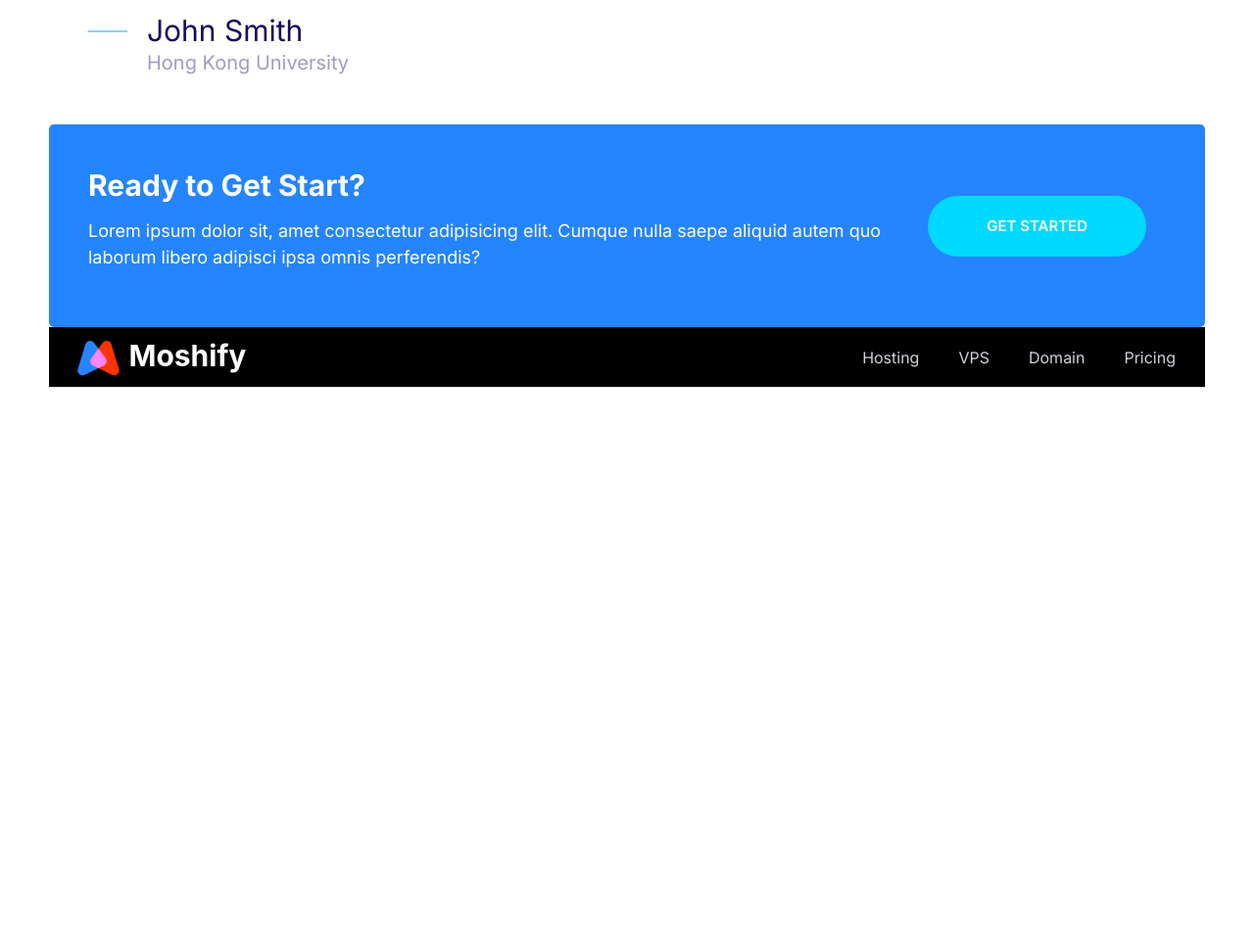
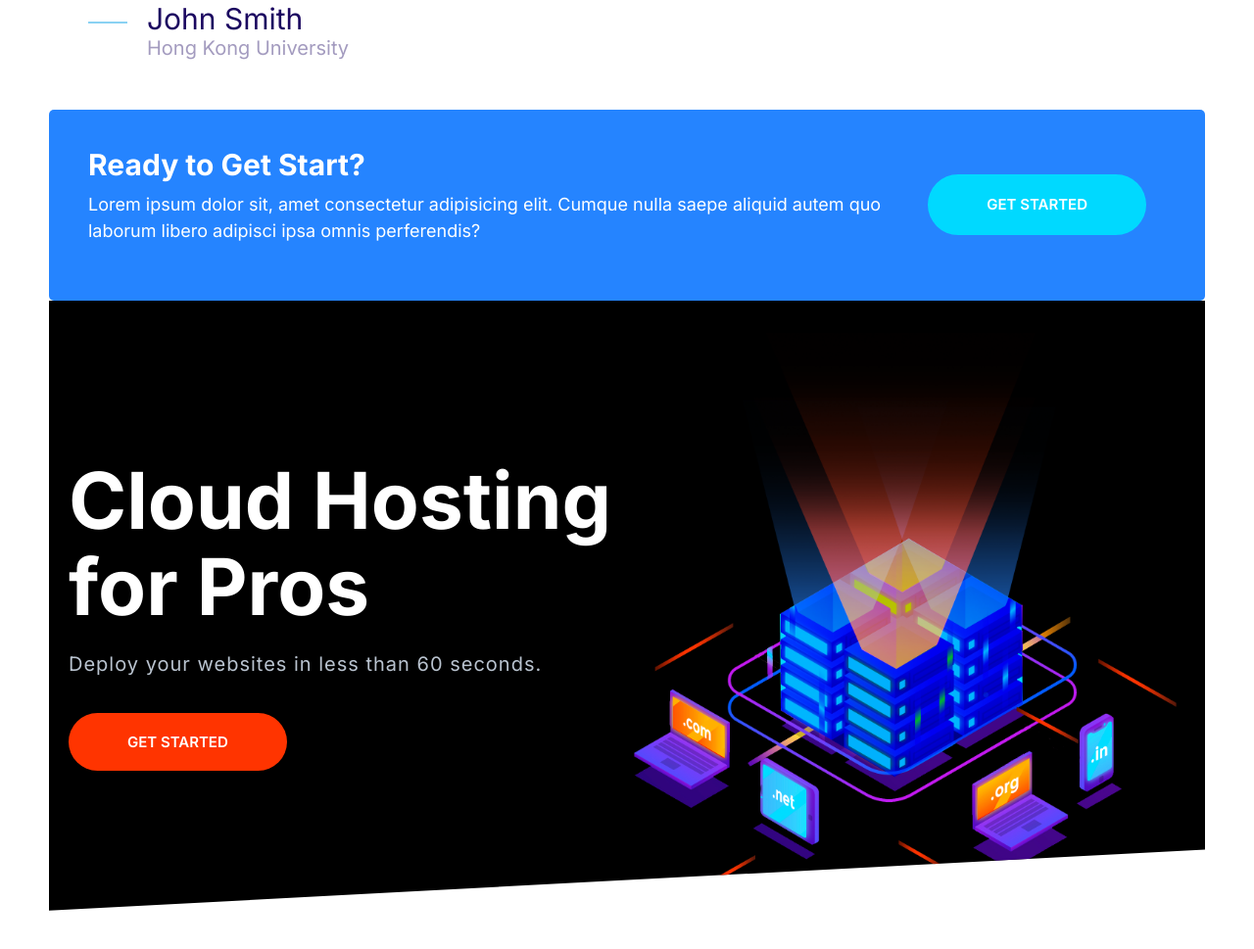
Before and after one commit to tvcampus00/demo, a plain HTML site: page index.html in a window 1280 px wide. Shown: the part 361-1330 px from the top of the page at 98% size. Before the commit the page ends 806 px from the top, so only its background shows below. Drawn offline with Linux system fonts and the light colour scheme.

Commit message:
build the hero.

```diff
--- a/css/styles.css
+++ b/css/styles.css
@@ -35,6 +35,7 @@ h2,
 h3 {
   color: var(--colorHeading);
   margin-bottom: 1rem;
+  line-height: 1.1;
 }
 
 h1 {
@@ -680,3 +681,28 @@ a {
     border: 0;
   }
 }
+
+/* hero */
+.hero {
+  clip-path: polygon(0% 0%, 100% 0%, 100% 90%, 0% 100%);
+}
+.hero__tagline {
+  font-size: 2rem;
+  color: #b9c3cf;
+  letter-spacing: 1px;
+  margin: 2rem 0 5rem;
+}
+
+.hero__image {
+  width: 100%;
+}
+
+@media screen and (min-width: 768px) {
+  .hero {
+    padding-top: 0;
+  }
+  .hero__content {
+    text-align: left;
+    align-self: center;
+  }
+}
--- a/index.html
+++ b/index.html
@@ -237,7 +237,7 @@
       </div>
     </section> -->
 
-    <nav class="nav collapsible">
+    <!-- <nav class="nav collapsible">
       <a class="nav__brand" href="/"><img src="image/logo.svg" alt="logo" /></a>
       <svg class="icon icon--white nav__toggler">
         <use xlink:href="image/sprite.svg#menu"></use>
@@ -248,7 +248,23 @@
         <li class="nav__item"><a href="#">Domain</a></li>
         <li class="nav__item"><a href="#">Pricing</a></li>
       </ul>
-    </nav>
+    </nav> -->
+
+    <section class="blcok block--dark block--skewed-left hero">
+      <div class="container grid grid--1x2">
+        <header class="block__header hero__content">
+          <h1 class="block__heading">Cloud Hosting for Pros</h1>
+          <p class="hero__tagline">
+            Deploy your websites in less than 60 seconds.
+          </p>
+          <a href="" class="btn btn--accent btn--stretched">Get Started</a>
+        </header>
+        <picture>
+          <source type="image/png" />
+          <img class="hero__image" src="image/banner.png" alt=""
+        /></picture>
+      </div>
+    </section>
 
     <script src="js/main.js"></script>
   </body>
```
Also changed, not shown: components/hero.html (added, +13 -0 lines), image/banner.png (added).
